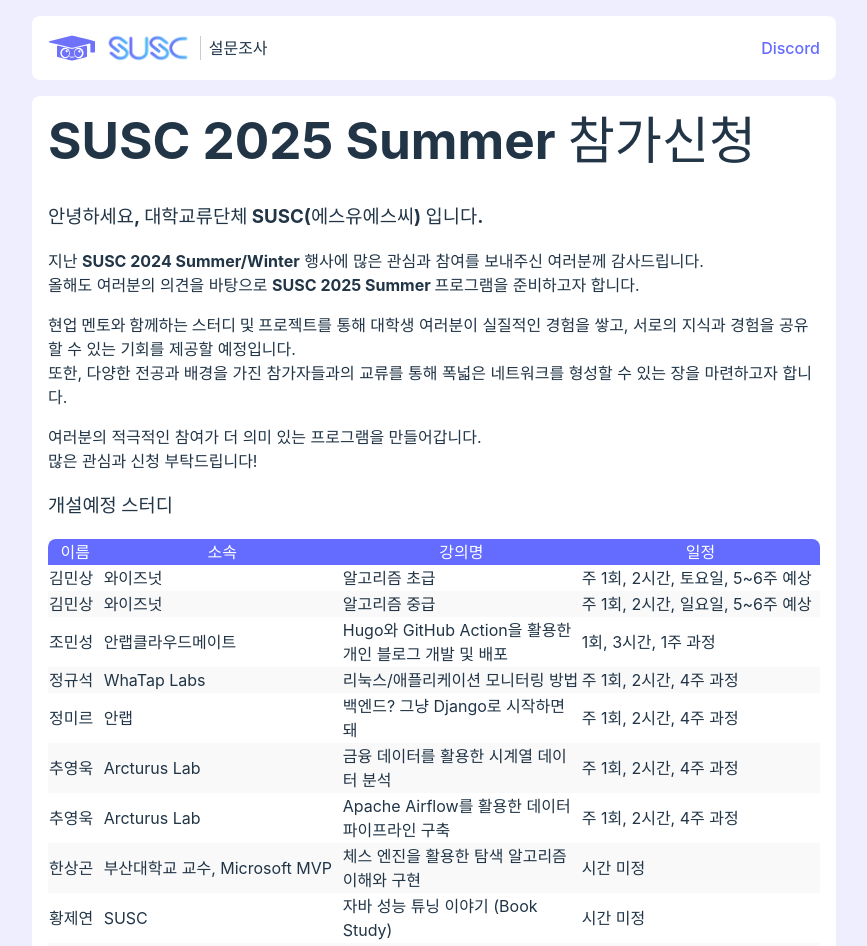
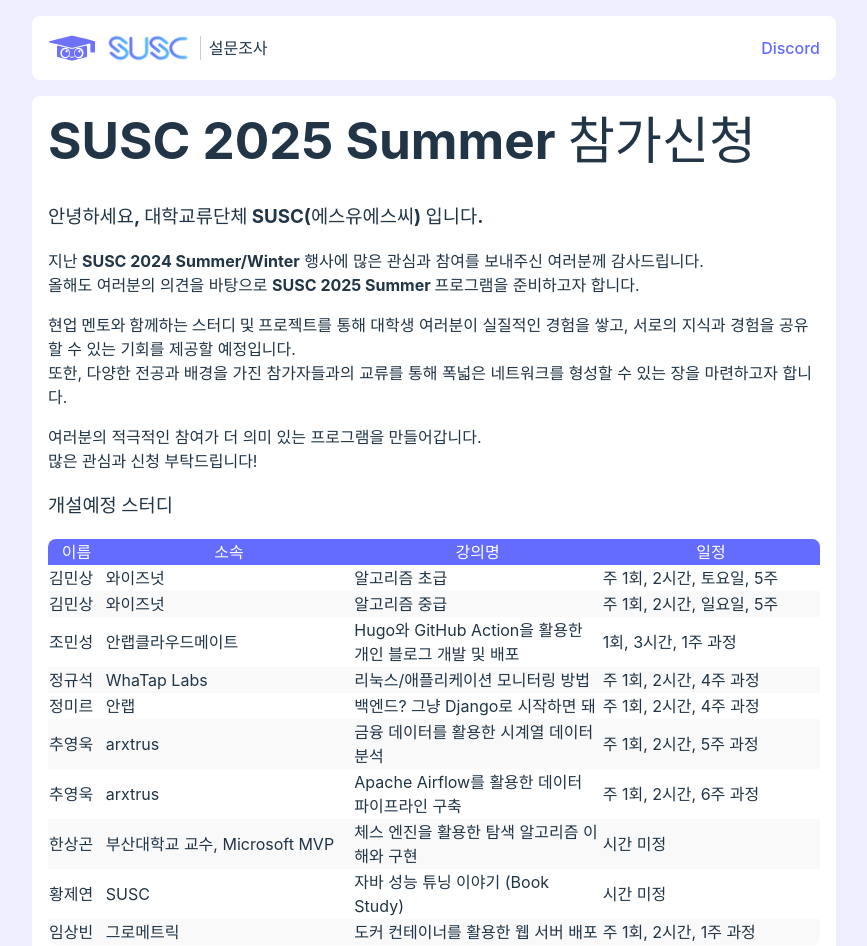
Before and after one commit to SUSC-KR/SUSC-SURVEY, a React (Vite) app: page /ParticipationSurvey in a window 1280 px wide. Shown: the top 946 px of the page, without its empty margins (206-1073 px from the left). Built offline with nearby package versions, Linux system fonts and the light colour scheme; a web font is replaced by a local one.

Commit message:
fix: update study schedule details in ParticipationSurvey

```diff
--- a/src/pages/ParticipationSurvey.tsx
+++ b/src/pages/ParticipationSurvey.tsx
@@ -25,18 +25,19 @@
 ### 개설예정 스터디
 | 이름   | 소속                        | 강의명                                              | 일정                  |
 |--------|-----------------------------|-----------------------------------------------------|-----------------------|
-| 김민상 | 와이즈넛                      | 알고리즘 초급                                      | 주 1회, 2시간, 토요일, 5~6주 예상 |
-| 김민상 | 와이즈넛                      | 알고리즘 중급                                      | 주 1회, 2시간, 일요일, 5~6주 예상 |
+| 김민상 | 와이즈넛                      | 알고리즘 초급                                      | 주 1회, 2시간, 토요일, 5주 |
+| 김민상 | 와이즈넛                      | 알고리즘 중급                                      | 주 1회, 2시간, 일요일, 5주 |
 | 조민성 | 안랩클라우드메이트             | Hugo와 GitHub Action을 활용한 개인 블로그 개발 및 배포 | 1회, 3시간, 1주 과정 |
 | 정규석 | WhaTap Labs                  | 리눅스/애플리케이션 모니터링 방법                  | 주 1회, 2시간, 4주 과정 |
 | 정미르 | 안랩                          | 백엔드? 그냥 Django로 시작하면 돼                  | 주 1회, 2시간, 4주 과정 |
-| 추영욱 | Arcturus Lab                 | 금융 데이터를 활용한 시계열 데이터 분석            | 주 1회, 2시간, 4주 과정 |
-| 추영욱 | Arcturus Lab                 | Apache Airflow를 활용한 데이터 파이프라인 구축     | 주 1회, 2시간, 4주 과정 |
+| 추영욱 | arxtrus                 | 금융 데이터를 활용한 시계열 데이터 분석            | 주 1회, 2시간, 5주 과정 |
+| 추영욱 | arxtrus                 | Apache Airflow를 활용한 데이터 파이프라인 구축     | 주 1회, 2시간, 6주 과정 |
 | 한상곤 | 부산대학교 교수, Microsoft MVP | 체스 엔진을 활용한 탐색 알고리즘 이해와 구현                            | 시간 미정              |
 | 황제연 | SUSC                         | 자바 성능 튜닝 이야기 (Book Study)                  | 시간 미정            |
-| 임상빈 | 그로메트릭                    | 도커 컨테이너를 활용한 웹 서버 배포                | 시간 미정              |
+| 임상빈 | 그로메트릭                    | 도커 컨테이너를 활용한 웹 서버 배포                | 주 1회, 2시간, 1주 과정         |
 
 *현재 자세한 스터디 일정은 확정되지 않았으며, 추후 픽스되는 대로 공유드릴 예정입니다.
+스터디 정보 는 [SUSC 공식 홈페이지](https://susc.kr/study)를 통해 확인하실 수 있습니다.
 
 감사합니다.
     `);
```
